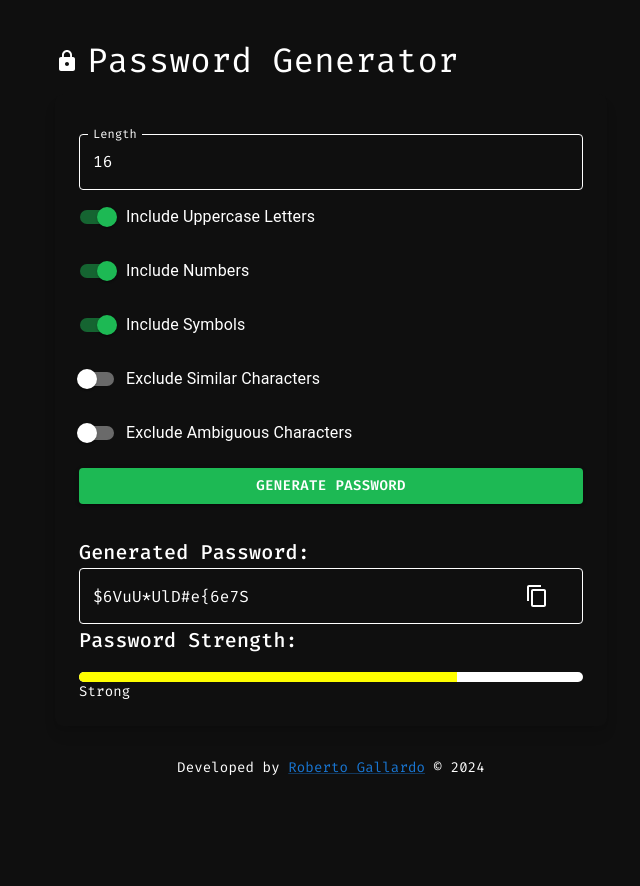
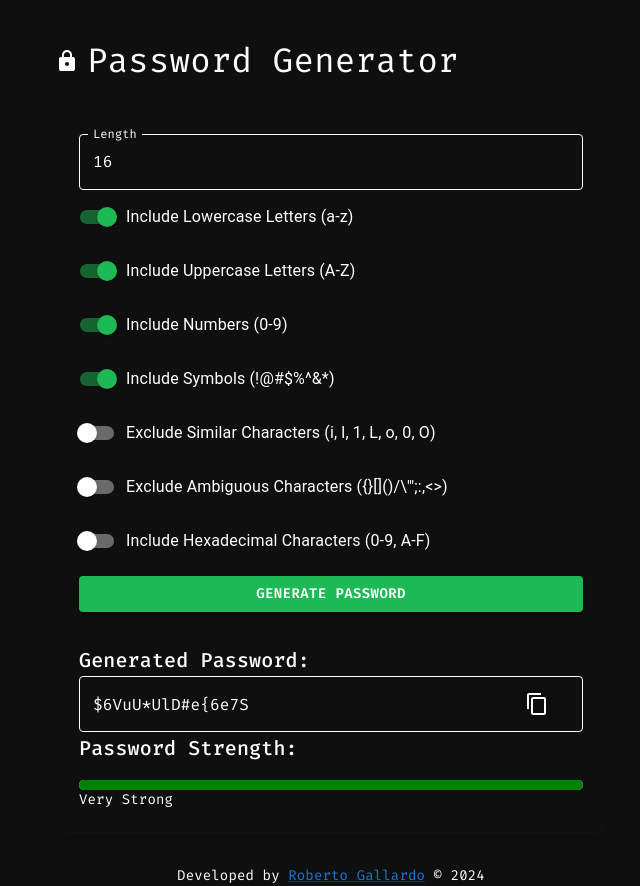
Before and after one commit to robgallardof/PasswordGenerator, a Next.js app: page / in a window 1280 px wide. Both pictures are taken after a click on the button "GENERATE PASSWORD". Shown: the whole page, without its empty margins (309-949 px from the left). Before the commit the page ends 840 px from the top, so only its background shows below. Built offline with nearby package versions, Linux system fonts and the light colour scheme.

Commit message:
Add new options Solid

```diff
--- a/src/app/components/PasswordGenerator.tsx
+++ b/src/app/components/PasswordGenerator.tsx
@@ -1,12 +1,7 @@
 "use client";
 
 import React, { useState } from 'react';
-import {
-  TextField,
-  Button,
-  Box,
-  Typography
-} from '@mui/material';
+import { TextField, Button, Box, Typography } from '@mui/material';
 import ContentCopyIcon from '@mui/icons-material/ContentCopy';
 import PasswordOptions from './PasswordOptions';
 import PasswordStrengthBar from './PasswordStrengthBar';
@@ -14,17 +9,19 @@ import { CopyToClipboard } from 'react-copy-to-clipboard';
 
 const PasswordGenerator: React.FC = () => {
   const [length, setLength] = useState<number>(16);
+  const [includeLowercase, setIncludeLowercase] = useState<boolean>(true);
   const [includeUppercase, setIncludeUppercase] = useState<boolean>(true);
   const [includeNumbers, setIncludeNumbers] = useState<boolean>(true);
   const [includeSymbols, setIncludeSymbols] = useState<boolean>(true);
   const [excludeSimilarCharacters, setExcludeSimilarCharacters] = useState<boolean>(false);
   const [excludeAmbiguousCharacters, setExcludeAmbiguousCharacters] = useState<boolean>(false);
+  const [includeHexadecimal, setIncludeHexadecimal] = useState<boolean>(false);
   const [password, setPassword] = useState<string>('');
   const [lengthError, setLengthError] = useState<string>('');
   const [passwordStrength, setPasswordStrength] = useState<string>('');
 
   /**
-   * Generates a random password based on user settings
+   * Generates a random password based on user settings.
    */
   const generatePassword = () => {
     if (length <= 0) {
@@ -36,8 +33,8 @@ const PasswordGenerator: React.FC = () => {
     let upperCaseChars = 'ABCDEFGHIJKLMNOPQRSTUVWXYZ';
     let numberChars = '0123456789';
     let symbolChars = '!@#$%^&*()_+[]{}|;:,.<>?';
-    const similarChars = /[ilLI|`oO0]/g; // Characters that are visually similar
-    const ambiguousChars = /[{}[\]()/\\'";:,<>]/g; // Ambiguous characters
+    const similarChars = /[ilLI|`oO0]/g;
+    const ambiguousChars = /[{}[\]()/\\'";:,<>]/g;
 
     if (excludeSimilarCharacters) {
       lowerCaseChars = lowerCaseChars.replace(similarChars, '');
@@ -50,11 +47,13 @@ const PasswordGenerator: React.FC = () => {
       symbolChars = symbolChars.replace(ambiguousChars, '');
     }
 
-    let charSet = lowerCaseChars;
+    let charSet = '';
 
+    if (includeLowercase) charSet += lowerCaseChars;
     if (includeUppercase) charSet += upperCaseChars;
     if (includeNumbers) charSet += numberChars;
     if (includeSymbols) charSet += symbolChars;
+    if (includeHexadecimal) charSet = '0123456789ABCDEF';
 
     let generatedPassword = '';
     for (let i = 0; i < length; i++) {
@@ -68,25 +67,35 @@ const PasswordGenerator: React.FC = () => {
   };
 
   /**
-   * Evaluates the strength of the generated password
+   * Copies the generated password to the clipboard.
+   */
+  const copyToClipboard = () => {
+    navigator.clipboard.writeText(password);
+    alert('Password copied to clipboard!');
+  };
+
+  /**
+   * Evaluates the strength of the generated password.
    * @param password The generated password
    */
   const evaluatePasswordStrength = (password: string) => {
     let strengthPoints = 0;
 
-    if (password.length >= 16) strengthPoints += 2; // Length is adequate
+    if (password.length >= 16) strengthPoints += 2;
+    if (includeLowercase) strengthPoints += 1;
     if (includeUppercase) strengthPoints += 1;
     if (includeNumbers) strengthPoints += 1;
     if (includeSymbols) strengthPoints += 1;
-    if (excludeSimilarCharacters) strengthPoints += 1;
-    if (excludeAmbiguousCharacters) strengthPoints += 1;
+    if (excludeSimilarCharacters) strengthPoints -= 1;
+    if (excludeAmbiguousCharacters) strengthPoints -= 1;
+    if (includeHexadecimal) strengthPoints += 1;
 
     let strength = '';
-    if (strengthPoints >= 7) {
+    if (strengthPoints >= 6) {
       strength = 'Very Strong';
-    } else if (strengthPoints >= 5) {
+    } else if (strengthPoints >= 4) {
       strength = 'Strong';
-    } else if (strengthPoints >= 3) {
+    } else if (strengthPoints >= 2) {
       strength = 'Medium';
     } else {
       strength = 'Weak';
@@ -109,26 +118,27 @@ const PasswordGenerator: React.FC = () => {
         error={!!lengthError}
         helperText={lengthError}
         InputLabelProps={{
-          style: { color: '#ffffff', fontFamily: 'Fira Code, monospace' }, // White label color with Fira Code font
+          style: { color: '#ffffff', fontFamily: 'Fira Code, monospace' }
         }}
         InputProps={{
-          style: { color: '#ffffff', fontFamily: 'Fira Code, monospace' }, // White text color with Fira Code font
-          classes: {
-            notchedOutline: 'MuiOutlinedInput-notchedOutline',
-          },
+          style: { color: '#ffffff', fontFamily: 'Fira Code, monospace' }
         }}
       />
       <PasswordOptions
+        includeLowercase={includeLowercase}
         includeUppercase={includeUppercase}
         includeNumbers={includeNumbers}
         includeSymbols={includeSymbols}
         excludeSimilarCharacters={excludeSimilarCharacters}
         excludeAmbiguousCharacters={excludeAmbiguousCharacters}
+        includeHexadecimal={includeHexadecimal}
+        onToggleLowercase={() => setIncludeLowercase(!includeLowercase)}
         onToggleUppercase={() => setIncludeUppercase(!includeUppercase)}
         onToggleNumbers={() => setIncludeNumbers(!includeNumbers)}
         onToggleSymbols={() => setIncludeSymbols(!includeSymbols)}
         onToggleSimilarCharacters={() => setExcludeSimilarCharacters(!excludeSimilarCharacters)}
         onToggleAmbiguousCharacters={() => setExcludeAmbiguousCharacters(!excludeAmbiguousCharacters)}
+        onToggleHexadecimal={() => setIncludeHexadecimal(!includeHexadecimal)}
       />
       <Button
         variant="contained"
@@ -147,10 +157,7 @@ const PasswordGenerator: React.FC = () => {
             value={password}
             InputProps={{
               readOnly: true,
-              style: { color: '#ffffff', fontFamily: 'Fira Code, monospace' }, // White text color with Fira Code font
-              classes: {
-                notchedOutline: 'MuiOutlinedInput-notchedOutline',
-              },
+              style: { color: '#ffffff', fontFamily: 'Fira Code, monospace' },
               endAdornment: (
                 <CopyToClipboard text={password}>
                   <Button onClick={() => alert('Password copied to clipboard!')} className="text-white">
@@ -162,7 +169,7 @@ const PasswordGenerator: React.FC = () => {
             fullWidth
             className="text-white my-4"
             InputLabelProps={{
-              style: { color: '#ffffff', fontFamily: 'Fira Code, monospace' }, // White label color with Fira Code font
+              style: { color: '#ffffff', fontFamily: 'Fira Code, monospace' }
             }}
           />
           <Typography variant="h6" className="text-white animate-fade-in" style={{ fontFamily: 'Fira Code, monospace' }}>Password Strength:</Typography>
--- a/src/app/components/PasswordOptions.tsx
+++ b/src/app/components/PasswordOptions.tsx
@@ -1,108 +1,83 @@
 import React from 'react';
 import { FormControlLabel, Switch, Box } from '@mui/material';
+import { IPasswordOptionsProps } from '../interfaces/PasswordOptions';
 
-interface PasswordOptionsProps {
-  includeUppercase: boolean;
-  includeNumbers: boolean;
-  includeSymbols: boolean;
-  excludeSimilarCharacters: boolean;
-  excludeAmbiguousCharacters: boolean;
-  onToggleUppercase: () => void;
-  onToggleNumbers: () => void;
-  onToggleSymbols: () => void;
-  onToggleSimilarCharacters: () => void;
-  onToggleAmbiguousCharacters: () => void;
-}
-
-const PasswordOptions: React.FC<PasswordOptionsProps> = ({
+const PasswordOptions: React.FC<IPasswordOptionsProps> = ({
+  includeLowercase,
   includeUppercase,
   includeNumbers,
   includeSymbols,
   excludeSimilarCharacters,
   excludeAmbiguousCharacters,
+  includeHexadecimal,
+  onToggleLowercase,
   onToggleUppercase,
   onToggleNumbers,
   onToggleSymbols,
   onToggleSimilarCharacters,
-  onToggleAmbiguousCharacters
+  onToggleAmbiguousCharacters,
+  onToggleHexadecimal
 }) => {
   return (
     <Box>
+      <React.Fragment>
         <Box mb={2}>
           <FormControlLabel
-          control={
-            <Switch
-              checked={includeUppercase}
-              onChange={onToggleUppercase}
-              color="primary"
-              className="MuiSwitch-switchBase Mui-checked:bg-green-500 transition-transform duration-300 transform hover:scale-105"
-            />
-          }
-          label="Include Uppercase Letters"
+            control={<Switch checked={includeLowercase} onChange={onToggleLowercase} color="primary" />}
+            label="Include Lowercase Letters (a-z)"
             className="text-white animate-fade-in"
-          style={{ fontFamily: 'Fira Code, monospace' }} // Apply Fira Code font
+            style={{ fontFamily: 'Fira Code, monospace' }}
           />
         </Box>
         <Box mb={2}>
           <FormControlLabel
-          control={
-            <Switch
-              checked={includeNumbers}
-              onChange={onToggleNumbers}
-              color="primary"
-              className="MuiSwitch-switchBase Mui-checked:bg-green-500 transition-transform duration-300 transform hover:scale-105"
-            />
-          }
-          label="Include Numbers"
+            control={<Switch checked={includeUppercase} onChange={onToggleUppercase} color="primary" />}
+            label="Include Uppercase Letters (A-Z)"
             className="text-white animate-fade-in"
-          style={{ fontFamily: 'Fira Code, monospace' }} // Apply Fira Code font
+            style={{ fontFamily: 'Fira Code, monospace' }}
           />
         </Box>
         <Box mb={2}>
           <FormControlLabel
-          control={
-            <Switch
-              checked={includeSymbols}
-              onChange={onToggleSymbols}
-              color="primary"
-              className="MuiSwitch-switchBase Mui-checked:bg-green-500 transition-transform duration-300 transform hover:scale-105"
-            />
-          }
-          label="Include Symbols"
+            control={<Switch checked={includeNumbers} onChange={onToggleNumbers} color="primary" />}
+            label="Include Numbers (0-9)"
             className="text-white animate-fade-in"
-          style={{ fontFamily: 'Fira Code, monospace' }} // Apply Fira Code font
+            style={{ fontFamily: 'Fira Code, monospace' }}
           />
         </Box>
         <Box mb={2}>
           <FormControlLabel
-          control={
-            <Switch
-              checked={excludeSimilarCharacters}
-              onChange={onToggleSimilarCharacters}
-              color="primary"
-              className="MuiSwitch-switchBase Mui-checked:bg-green-500 transition-transform duration-300 transform hover:scale-105"
-            />
-          }
-          label="Exclude Similar Characters"
+            control={<Switch checked={includeSymbols} onChange={onToggleSymbols} color="primary" />}
+            label="Include Symbols (!@#$%^&*)"
             className="text-white animate-fade-in"
-          style={{ fontFamily: 'Fira Code, monospace' }} // Apply Fira Code font
+            style={{ fontFamily: 'Fira Code, monospace' }}
           />
         </Box>
         <Box mb={2}>
           <FormControlLabel
-          control={
-            <Switch
-              checked={excludeAmbiguousCharacters}
-              onChange={onToggleAmbiguousCharacters}
-              color="primary"
-              className="MuiSwitch-switchBase Mui-checked:bg-green-500 transition-transform duration-300 transform hover:scale-105"
-            />
-          }
-          label="Exclude Ambiguous Characters"
+            control={<Switch checked={excludeSimilarCharacters} onChange={onToggleSimilarCharacters} color="primary" />}
+            label="Exclude Similar Characters (i, l, 1, L, o, 0, O)"
             className="text-white animate-fade-in"
-          style={{ fontFamily: 'Fira Code, monospace' }} // Apply Fira Code font
+            style={{ fontFamily: 'Fira Code, monospace' }}
           />
         </Box>
+        <Box mb={2}>
+          <FormControlLabel
+            control={<Switch checked={excludeAmbiguousCharacters} onChange={onToggleAmbiguousCharacters} color="primary" />}
+            label={"Exclude Ambiguous Characters ({}[]()/\\'\";:,<>)"}
+            className="text-white animate-fade-in"
+            style={{ fontFamily: 'Fira Code, monospace' }}
+          />
+        </Box>
+        <Box mb={2}>
+          <FormControlLabel
+            control={<Switch checked={includeHexadecimal} onChange={onToggleHexadecimal} color="primary" />}
+            label="Include Hexadecimal Characters (0-9, A-F)"
+            className="text-white animate-fade-in"
+            style={{ fontFamily: 'Fira Code, monospace' }}
+          />
+        </Box>
+      </React.Fragment>
     </Box>
   );
 };
--- a/src/app/css/globals.css
+++ b/src/app/css/globals.css
@@ -14,31 +14,31 @@
 /* Global styles for body */
 body {
   color: rgb(var(--foreground-rgb));
-  background: #0F0F0F; /* Black background */
+  background: #0F0F0F;
   font-family: 'Fira Code', monospace;
 }
 
 /* Custom styles for TextField */
 .my-4 .MuiInputBase-input {
-  color: #ffffff !important; /* White text in TextField */
-  font-family: 'Fira Code', monospace !important; /* Apply Fira Code font */
+  color: #ffffff !important;
+  font-family: 'Fira Code', monospace !important;
 }
 
 .my-4 .MuiFormLabel-root {
-  color: #ffffff !important; /* White label in TextField */
-  font-family: 'Fira Code', monospace !important; /* Apply Fira Code font */
+  color: #ffffff !important;
+  font-family: 'Fira Code', monospace !important;
 }
 
 .my-4 .MuiOutlinedInput-root .MuiOutlinedInput-notchedOutline {
-  border-color: #ffffff !important; /* White border in TextField */
+  border-color: #ffffff !important;
 }
 
 .my-4 .MuiOutlinedInput-root:hover .MuiOutlinedInput-notchedOutline {
-  border-color: #1DB954 !important; /* Green border on hover */
+  border-color: #1DB954 !important;
 }
 
 .my-4 .MuiOutlinedInput-root.Mui-focused .MuiOutlinedInput-notchedOutline {
-  border-color: #1DB954 !important; /* Green border when focused */
+  border-color: #1DB954 !important;
 }
 
 /* Animation for TextField */
@@ -52,34 +52,34 @@ body {
 /* General text color */
 .text-white {
   color: #ffffff !important;
-  font-family: 'Fira Code', monospace !important; /* Apply Fira Code font */
+  font-family: 'Fira Code', monospace !important;
 }
 
 /* Custom button styles */
 .bg-green-600 {
-  background-color: #1DB954 !important; /* Spotify green */
+  background-color: #1DB954 !important;
 }
 
 .bg-green-500:hover {
-  background-color: #1ED760 !important; /* Lighter green on hover */
+  background-color: #1ED760 !important;
 }
 
 /* Custom background color */
 .bg-black {
-  background-color: #0F0F0F !important; /* Black background */
+  background-color: #0F0F0F !important;
 }
 
 /* Custom switch styles */
 .MuiSwitch-track {
-  background-color: #ffffff !important; /* White track when Switch is off */
+  background-color: #ffffff !important;
 }
 
 .MuiSwitch-switchBase.Mui-checked {
-  color: #1DB954 !important; /* Green color when Switch is on */
+  color: #1DB954 !important;
 }
 
 .MuiSwitch-switchBase.Mui-checked + .MuiSwitch-track {
-  background-color: #1DB954 !important; /* Green track when Switch is on */
+  background-color: #1DB954 !important;
 }
 
 /* Fade-in animation */
--- a/src/app/layout.tsx
+++ b/src/app/layout.tsx
@@ -5,7 +5,7 @@ import "./css/globals.css";
 const inter = Inter({ subsets: ["latin"] });
 
 export const metadata: Metadata = {
-  title: "Password Generator",
+  title: "Password Generator | Gallardo",
   description: "Password Generator by Roberto Gallardo",
 };
 
--- a/src/app/page.tsx
+++ b/src/app/page.tsx
@@ -9,7 +9,7 @@ const Home: React.FC = () => {
   return (
     <Container maxWidth="sm" className="mt-10 bg-black text-white min-h-screen flex flex-col items-center justify-center">
       {/* Page Title with Lock Icon */}
-      <Typography variant="h4" component="h1" gutterBottom className="text-white flex items-center animate-fade-in" style={{ fontFamily: 'Fira Code, monospace' }}>
+      <Typography variant="h4" component="h3" gutterBottom className="text-white flex items-center animate-fade-in" style={{ fontFamily: 'Fira Code, monospace' }}>
         <LockIcon className="mr-2" /> Password Generator
       </Typography>
       {/* Password Generator Component */}
```
Also changed, not shown: src/app/interfaces/IPasswordOptions.ts (added, +16 -0 lines). Lines whose indentation alone changed are shown as unchanged.
